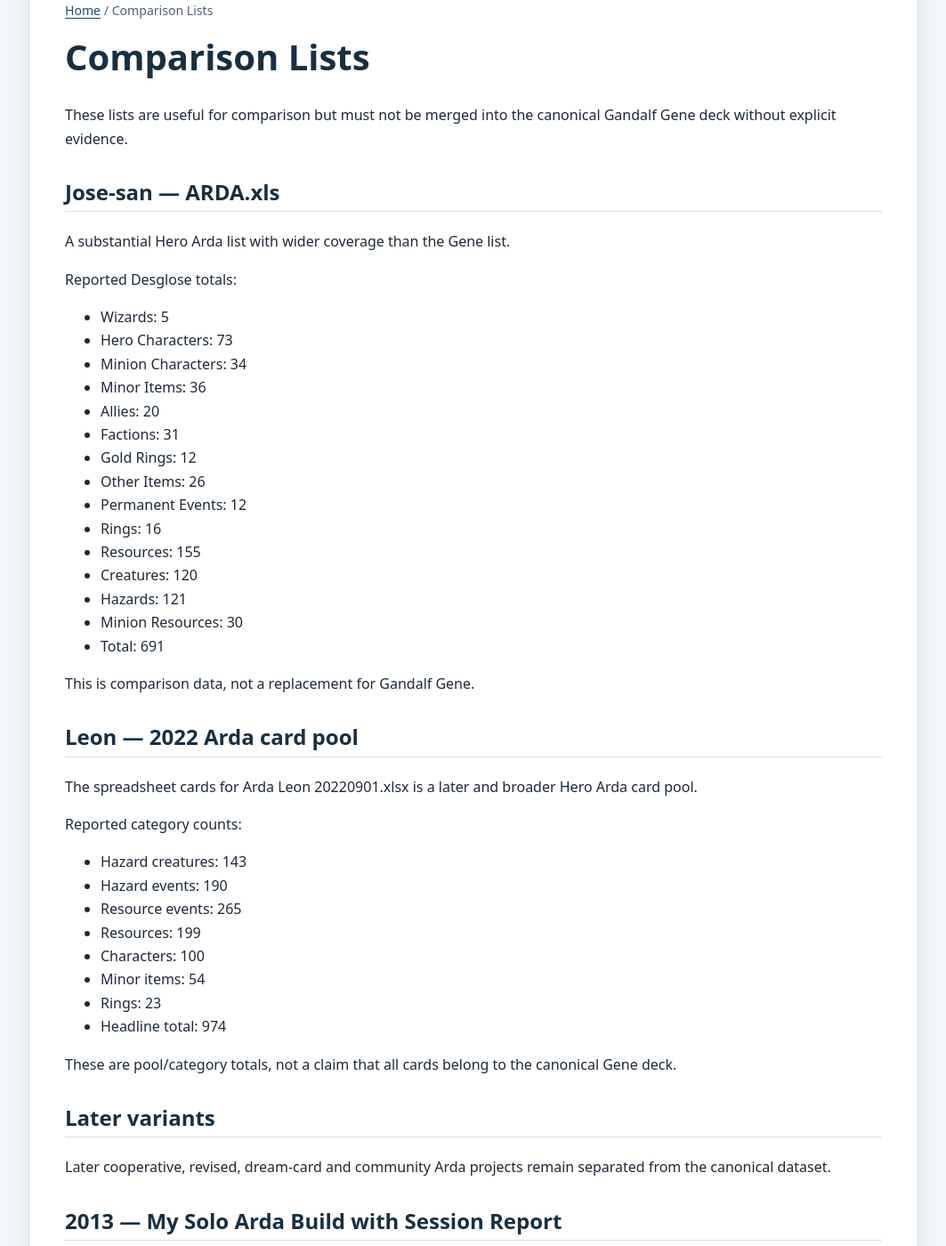
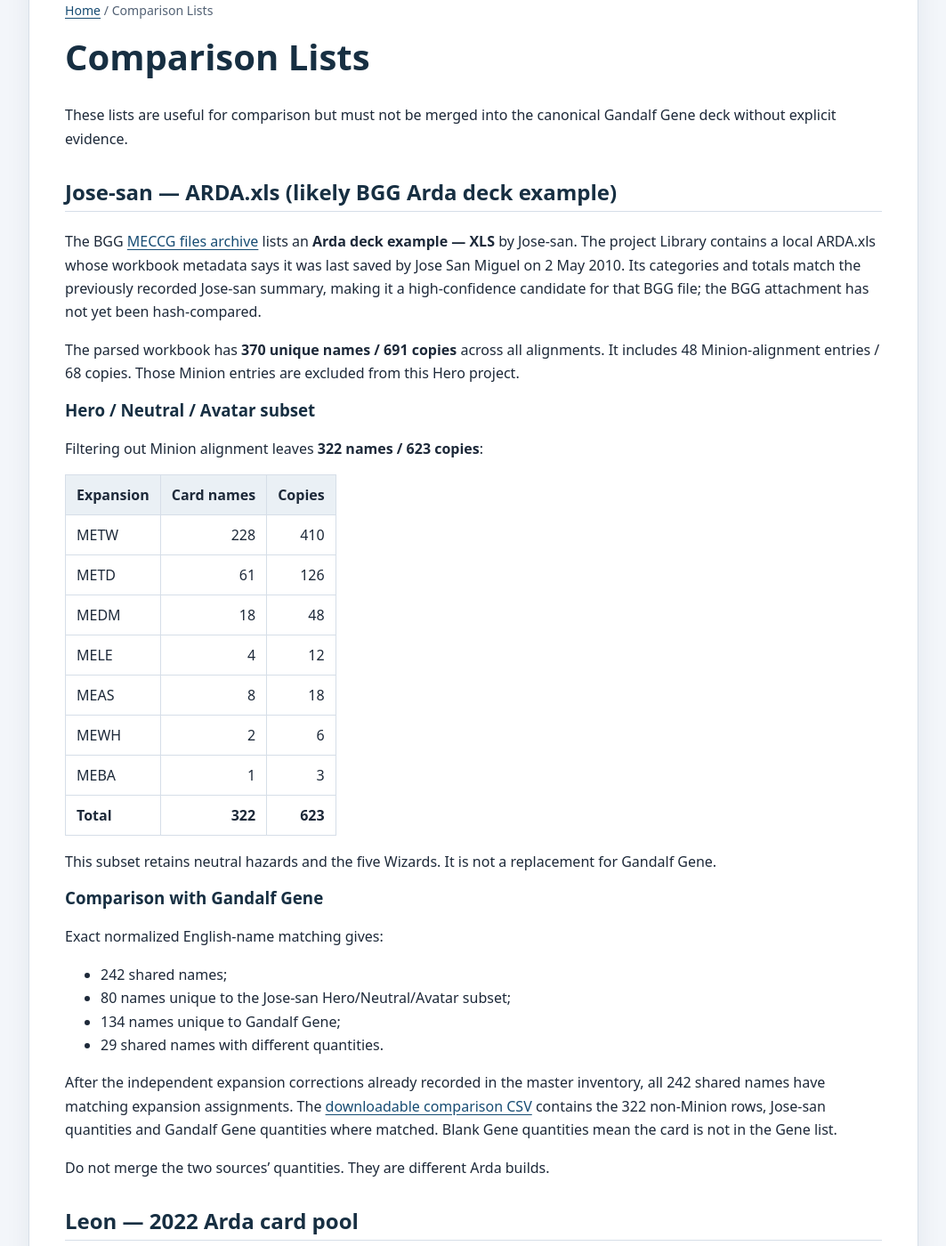
Before and after one commit to JamSpot/meccg-arda-master-database, a Jekyll site: the page built from docs/comparison-lists.md, in a window 1280 px wide and 1400 px high, scrolled down 285 px. Shown: the whole window at 89% size, without its empty margins (108-1171 px from the left). Built offline with Jekyll 4.4.1, drawn with Linux system fonts in a browser that asks for light colours; our own code applies the rules of GitHub Pages for plain Markdown files; some of the changed text lies outside the part shown.

Commit message:
Compare Jose-san Hero pool with Gandalf Gene

```diff
--- a/docs/comparison-lists.md
+++ b/docs/comparison-lists.md
@@ -2,27 +2,40 @@
 
 These lists are useful for comparison but must not be merged into the canonical Gandalf Gene deck without explicit evidence.
 
-## Jose-san — ARDA.xls
-A substantial Hero Arda list with wider coverage than the Gene list.
+## Jose-san — ARDA.xls (likely BGG Arda deck example)
 
-Reported Desglose totals:
-- Wizards: 5
-- Hero Characters: 73
-- Minion Characters: 34
-- Minor Items: 36
-- Allies: 20
-- Factions: 31
-- Gold Rings: 12
-- Other Items: 26
-- Permanent Events: 12
-- Rings: 16
-- Resources: 155
-- Creatures: 120
-- Hazards: 121
-- Minion Resources: 30
-- Total: 691
+The BGG [MECCG files archive](https://boardgamegeek.com/boardgame/1915/middle-earth/files) lists an **Arda deck example — XLS** by Jose-san. The project Library contains a local ARDA.xls whose workbook metadata says it was last saved by Jose San Miguel on 2 May 2010. Its categories and totals match the previously recorded Jose-san summary, making it a high-confidence candidate for that BGG file; the BGG attachment has not yet been hash-compared.
 
-This is comparison data, not a replacement for Gandalf Gene.
+The parsed workbook has **370 unique names / 691 copies** across all alignments. It includes 48 Minion-alignment entries / 68 copies. Those Minion entries are excluded from this Hero project.
+
+### Hero / Neutral / Avatar subset
+
+Filtering out Minion alignment leaves **322 names / 623 copies**:
+
+| Expansion | Card names | Copies |
+|---|---:|---:|
+| METW | 228 | 410 |
+| METD | 61 | 126 |
+| MEDM | 18 | 48 |
+| MELE | 4 | 12 |
+| MEAS | 8 | 18 |
+| MEWH | 2 | 6 |
+| MEBA | 1 | 3 |
+| **Total** | **322** | **623** |
+
+This subset retains neutral hazards and the five Wizards. It is not a replacement for Gandalf Gene.
+
+### Comparison with Gandalf Gene
+
+Exact normalized English-name matching gives:
+- 242 shared names;
+- 80 names unique to the Jose-san Hero/Neutral/Avatar subset;
+- 134 names unique to Gandalf Gene;
+- 29 shared names with different quantities.
+
+After the independent expansion corrections already recorded in the master inventory, all 242 shared names have matching expansion assignments. The [downloadable comparison CSV](../data/jose-san-hero-arda-pool-comparison.csv) contains the 322 non-Minion rows, Jose-san quantities and Gandalf Gene quantities where matched. Blank Gene quantities mean the card is not in the Gene list.
+
+Do not merge the two sources' quantities. They are different Arda builds.
 
 ## Leon — 2022 Arda card pool
 The spreadsheet cards for Arda Leon 20220901.xlsx is a later and broader Hero Arda card pool.
@@ -38,6 +51,10 @@ Reported category counts:
 - Headline total: 974
 
 These are pool/category totals, not a claim that all cards belong to the canonical Gene deck.
+
+## 2014–2017 — Spanish community solo-Arda pool
+
+[La BSK: SATM partida en solitario](https://labsk.net/index.php?topic=126528.30) includes a 2014 pool-building description and a 4 June 2017 follow-up. The described pool uses The Wizards, The Dragons and Dark Minions; one copy of each card except commons/uncommons at three copies; and Callasmar's solo-Arda rules. Borja's 2017 post links a [Google Docs card list](https://docs.google.com/document/d/1XSkyc_lnn0av7pbvqs814zlwN4kZSs4hKaNm00nm5Rw/edit?usp=sharing) and the [solo-Arda rules file](https://boardgamegeek.com/filepage/87333/variante-a-las-reglas-arda-para-jugar-en-solitario). He says he had only played the pool solo. The Google Doc could not be extracted automatically, so this remains a separate source lead, not a quantity authority.
 
 ## Later variants
 Later cooperative, revised, dream-card and community Arda projects remain separated from the canonical dataset.
```
